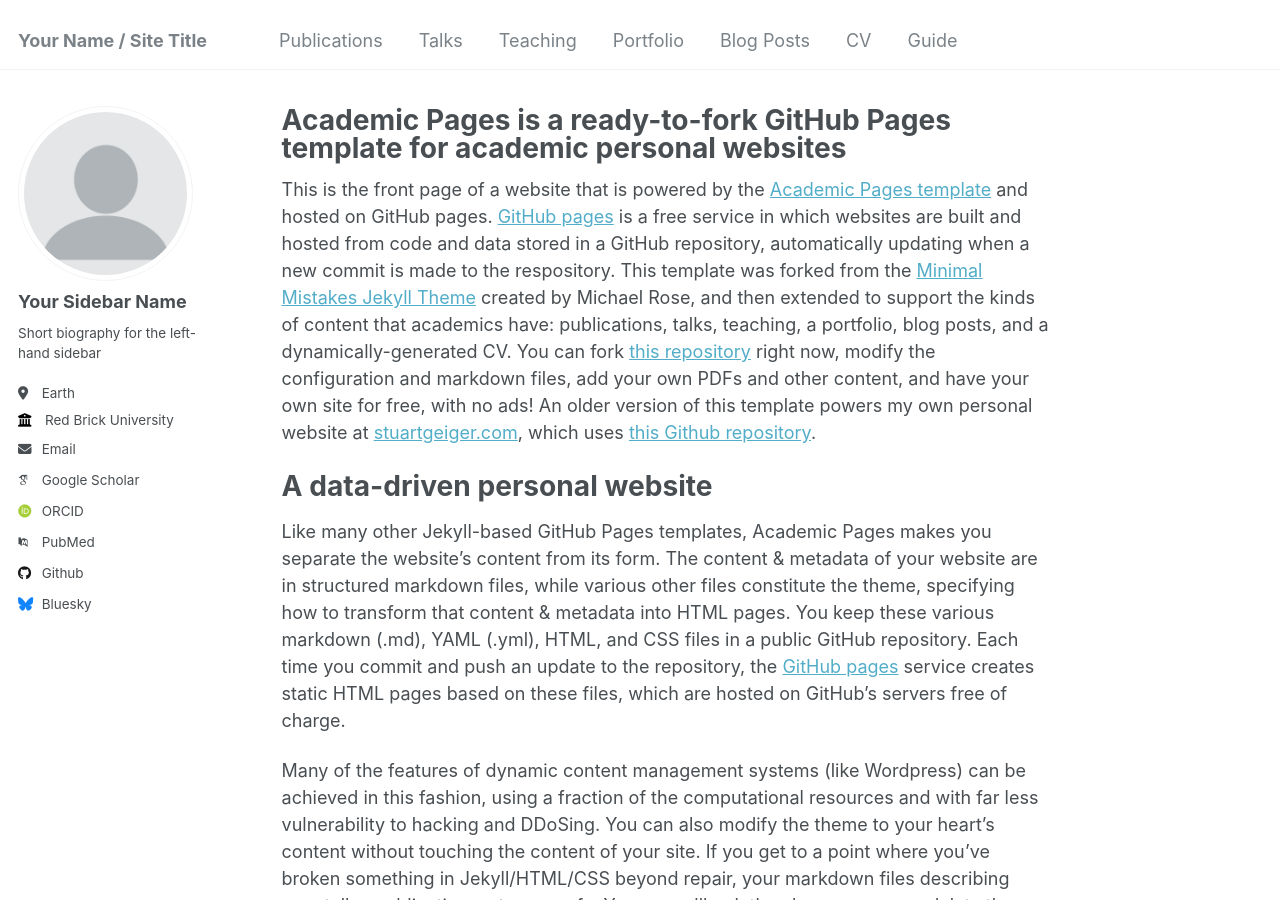
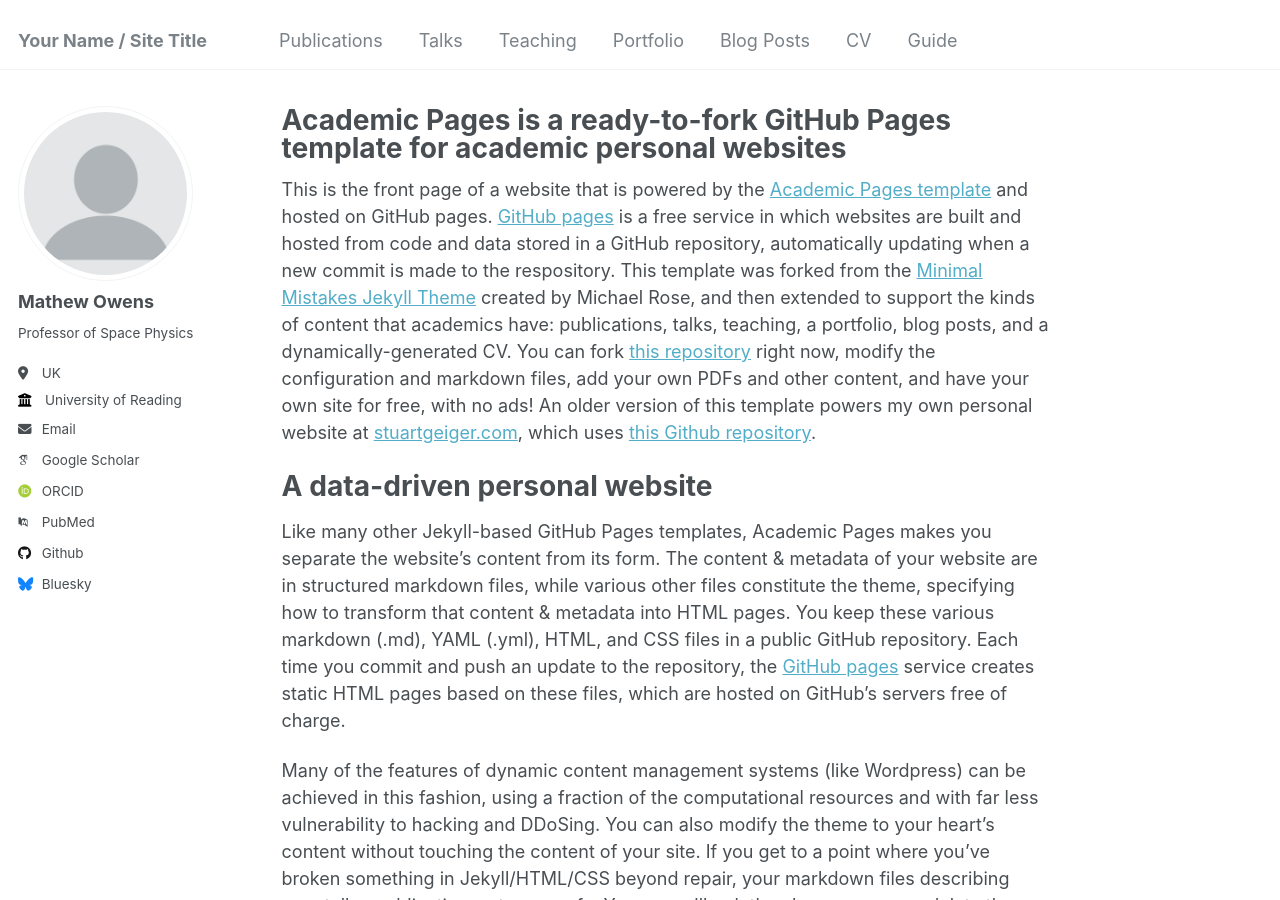
Before and after one commit to mathewjowens/mathewjowens.github.io, a Jekyll site: the page built from _pages/about.md, in a window 1280 px wide and 900 px high. Built offline with Jekyll 4.4.1, drawn with Linux system fonts in a browser that asks for light colours; some web fonts are replaced.

Commit message:
Update _config.yml

```diff
--- a/_config.yml
+++ b/_config.yml
@@ -22,13 +22,13 @@ repository               : "academicpages/academicpages.github.io"
 author:
   # Biographic information
   avatar           : "profile.png"
-  name             : "Your Sidebar Name"
+  name             : "Mathew Owens"
   pronouns         : # example: "she/her"
-  bio              : "Short biography for the left-hand sidebar"
-  location         : "Earth"
-  employer         : "Red Brick University"
+  bio              : "Professor of Space Physics"
+  location         : "UK"
+  employer         : "University of Reading"
   uri              : # URL
-  email            : "none@example.org"
+  email            : "m.j.owens@reading.ac.uk"
 
   # Academic websites
   arxiv            : # URL - Update with the correct link to your profile
```
